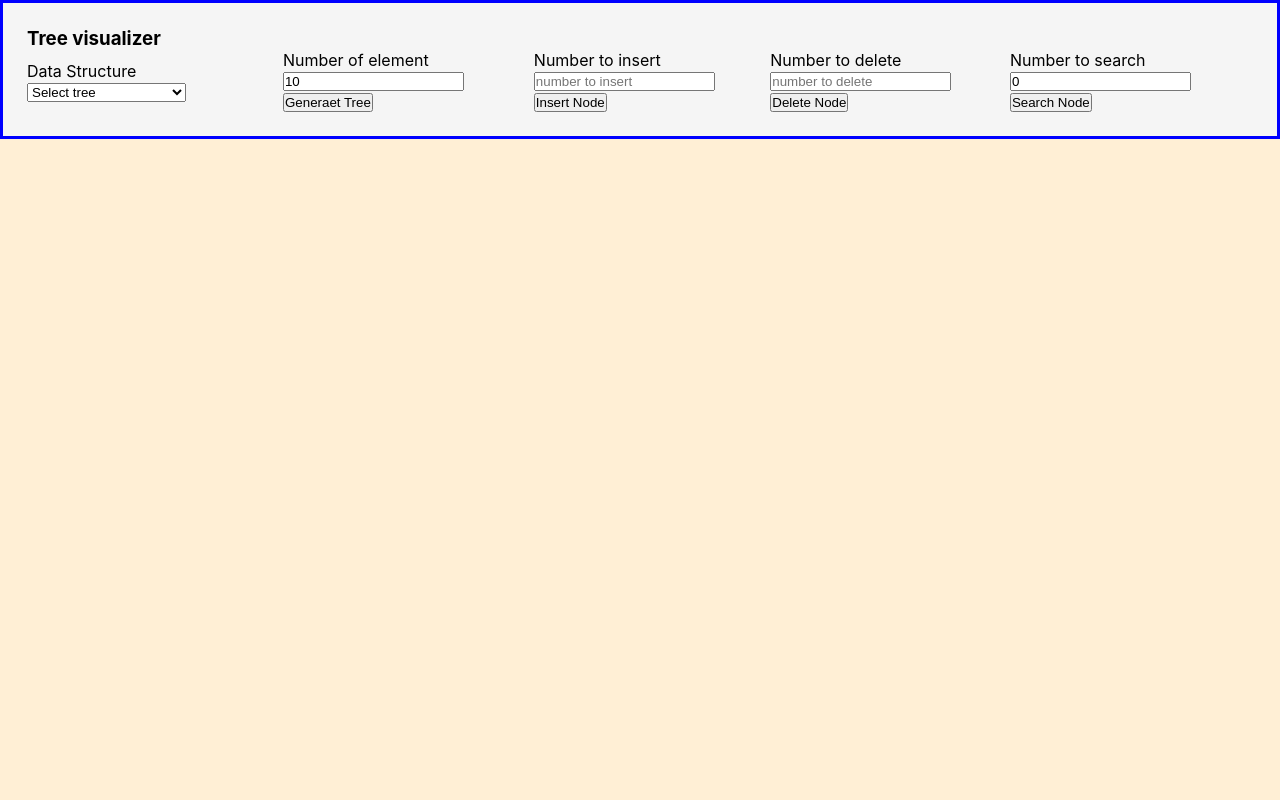
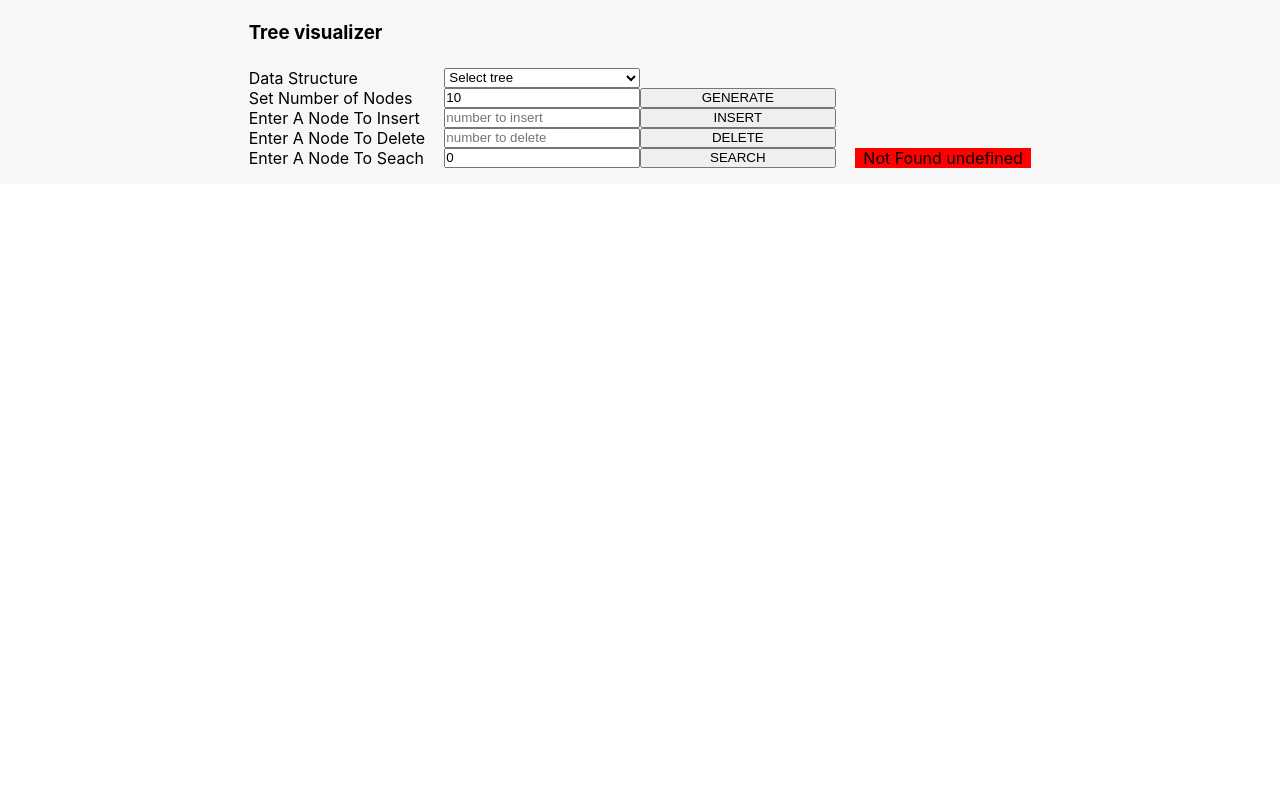
Before and after one commit to Ryunosuke39/Tree-visualizer, a React (Create React App) app in the folder my-app/: page / in a window 1280 px wide. Shown: the top 800 px of the page. Built offline with nearby package versions, Linux system fonts and the light colour scheme.

Commit message:
updated Nav UI

```diff
--- a/my-app/src/components/assemble-screen/index.jsx
+++ b/my-app/src/components/assemble-screen/index.jsx
@@ -38,7 +38,7 @@
   // SEARCH TREE
   const [numToSearch, setNumToSearch] = useState(0)
   const [showSearchPopup, setShowSearchPopup] = useState(false)
-  const [searchResult, setSearchResult] = useState('')
+  const [searchResult, setSearchResult] = useState([])
 
   // handle algorithm slection function
   function handleAlgoChange(e) {
@@ -123,13 +123,8 @@
     if (numToSearch) {
       let temp = generatedTree
       let result = temp.search(Number(numToSearch))
-
-      if (result) {
-        console.log('search pop up enter')
-        setSearchResult(`node ${numToSearch} found`)
-      } else {
-        setSearchResult(`node ${numToSearch} not found`)
-      }
+      let doesExist = result ? true : false
+      setSearchResult([numToSearch, doesExist])
     }
     console.log('handleSearch pressed')
   }
@@ -142,6 +137,7 @@
             <numNodeContext.Provider value={numOfNodes}>
               <generatedTreeCtx.Provider value={generatedTree}>
                 <shaffledArrCtx.Provider value={shaffledArr}>
+                  <div className='bundle'>
                   <Bundle
                     numOfNodes={numOfNodes}
                     setNumOfNodes={setNumOfNodes}
@@ -157,6 +153,7 @@
                     numToDelete={numToDelete}
                     setNumToDelete={setNumToDelete}
                   />
+                  </div>
                   <div className='canvas-container'>
                     <Canvas />
                   </div>
--- a/my-app/src/components/assemble-screen/style.css
+++ b/my-app/src/components/assemble-screen/style.css
@@ -3,3 +3,27 @@
   padding: 0;
   box-sizing: border-box;
 }
+
+.container {
+  display: grid;
+  grid-template-rows: 1fr 10fr;
+}
+
+.bundle {
+  width: 100%;
+  background: rgb(247, 247, 247);
+  position: fixed;
+}
+
+.canvas-container {
+  width: 1000%;
+  height: 1000%;
+  margin-top: 12rem;
+  z-index: -1;
+  background: rgb(255, 255, 255);
+
+  /* center div */
+  max-width: fit-content;
+  margin-left: auto;
+  margin-right: auto;
+}
--- a/my-app/src/components/bundle/bundle-style.css
+++ b/my-app/src/components/bundle/bundle-style.css
@@ -4,31 +4,53 @@
   box-sizing: border-box;
 }
 
-:root {
-  /* FONT */
-  --FS: min(2.25rem, 3vh);
-
-  /* COLOR */
-  --LIGHT-COLOR: whitesmoke;
-
-  /* GENERAL */
-  --PADDING: 1.5em;
+.bundle-container {
+  /* display: grid;
+  grid-template-columns: 1fr 5fr; */
 }
 
-.bundle-container {
-  border: 3px solid blue;
-  background-color: var(--LIGHT-COLOR);
-  padding: var(--PADDING);
+.header {
+  padding-bottom: 1.2rem;
+}
+
+.operation {
+  display: grid;
+  grid-template-columns: 1fr 1fr 1fr 1fr;
+}
+
+label {
+  padding-right: 1.2rem;
+}
+
+.search-res {
+  margin-left: 1.2rem;
+}
+
+.found {
+  background: green;
+}
+
+.not-found {
+  background: red;
+}
+
+.search-res-cont {
+  max-width: fit-content;
+  margin-left: auto;
+  margin-right: auto;
+}
+
+.body {
+  padding: 1rem;
+  max-width: fit-content;
+  margin-left: auto;
+  margin-right: auto;
 }
 
 ul {
-  list-style: none;
-  display: flex;
-  flex-direction: row;
-  justify-content: space-evenly;
-  align-items: center;
+  list-style-type: none;
 }
 
-.generate-container {
-  margin-left: 50px;
+li {
+  margin-top: 0.3rem;
 }
--- a/my-app/src/components/bundle/bundle.jsx
+++ b/my-app/src/components/bundle/bundle.jsx
@@ -19,14 +19,19 @@
   setNumToDelete,
 }) {
   const searchResult = useContext(searchNodeCtx)
+  // for search res coloring
+  let doExistCSS = searchResult[1]? 'found' : 'not-found'
+
   return (
     <div className='bundle-container'>
-      <div className='header'>
-        <h3>Tree visualizer</h3>
-      </div>
       <div className='body'>
         <ul>
-          <li>
+          <li className='header'>
+            <h3>Tree visualizer</h3>
+          </li>
+          <li className='operations'>
+
+            <div className='operation'>
                 <label htmlFor='algo'>Data Structure</label>
                 <select
                   value={algotype}
@@ -36,12 +41,12 @@
                 >
                   <option value='none'>Select tree</option>
                   <option value='binary-search'>Binary-Search</option>
-              <option value='avl'>AVL-InProgress...Sorry</option>
+                  <option value='avl'>AVL-InProgress...</option>
                 </select>
-          </li>
-          <div className='generate-container'>
-            <li>
-              <label htmlFor='number-of-elements'>Number of element</label>
+            </div>
+
+            <div className='operation'>
+                <label htmlFor='number-of-elements'>Set Number of Nodes</label>
                     <input
                       type='number'
                       name='numberOfElements'
@@ -50,18 +55,14 @@
                       placeholder='number-of-elements'
                       onChange={(e) => setNumOfNodes(e.target.value)}
                     ></input>
-            </li>
+                  <button name='generateButton' onClick={handleGenerateTree}>
+                    GENERATE
+                  </button>
+            </div>
 
-            <li>
-              <button name='generateButton' onClick={handleGenerateTree}>
-                Generaet Tree
-              </button>
-            </li>
-          </div>
-          <div className='insert-container'>
-            <li name='InsertLi'>
+            <div className='operation'>
                 <label name='numberToInsertLabel' htmlFor='number-to-insert'>
-                Number to insert
+                    Enter A Node To Insert
                   </label>
                   <input
                     type='number'
@@ -71,16 +72,13 @@
                     placeholder='number to insert'
                     onChange={(e) => setNumToInsert(e.target.value)}
                   ></input>
-            </li>
-            <li name='InsertButtonLi'>
                   <button name='insertButton' onClick={handleInsert}>
-                Insert Node
+                    INSERT
                   </button>
-            </li>
             </div>
-          <div className='delete-container'>
-            <li>
-              <label htmlFor='number-to-delete'>Number to delete</label>
+
+            <div className='operation'>
+                <label htmlFor='number-to-delete'>Enter A Node To Delete</label>
                   <input
                     type='number'
                     value={numToDelete}
@@ -88,14 +86,11 @@
                     placeholder='number to delete'
                     onChange={(e) => setNumToDelete(e.target.value)}
                   ></input>
-            </li>
-            <li>
-              <button onClick={handleDelete}>Delete Node</button>
-            </li>
+                  <button onClick={handleDelete}>DELETE</button>
             </div>
-          <div className='search-container'>
-            <li>
-              <label htmlFor='number-to-search'>Number to search</label>
+
+            <div className='operation'>
+                  <label htmlFor='number-to-search'>Enter A Node To Seach</label>
                     <input
                       type='number'
                       value={numToSearch}
@@ -103,16 +98,14 @@
                       placeholder='number to search'
                       onChange={(e) => setNumToSearch(e.target.value)}
                     ></input>
+                    <button onClick={handleSearch}>SEARCH</button>
+                    <span className={`search-res ${doExistCSS}`}>
+                      {/* {console.log(`searchResult: ${searchResult}`)} */}
+                      { }
+                      <div className='search-res-cont'>{ searchResult[1] ? `Found ${searchResult[0]}`: `Not Found ${searchResult[0]}`}</div>
+                    </span>
+            </div>
           </li>
-            <li>
-              <button onClick={handleSearch}>Search Node</button>
-            </li>
-          </div>
-          <div>
-            <li>
-              <div>{searchResult}</div>
-            </li>
-          </div>
         </ul>
       </div>
     </div>
--- a/my-app/src/components/canvas/canvas-style.css
+++ b/my-app/src/components/canvas/canvas-style.css
@@ -10,5 +10,4 @@
   display: block;
   width: 100vw;
   /* height: 100vh; */
-  background-color: papayawhip;
 }
```
Lines whose indentation alone changed are shown as unchanged.
